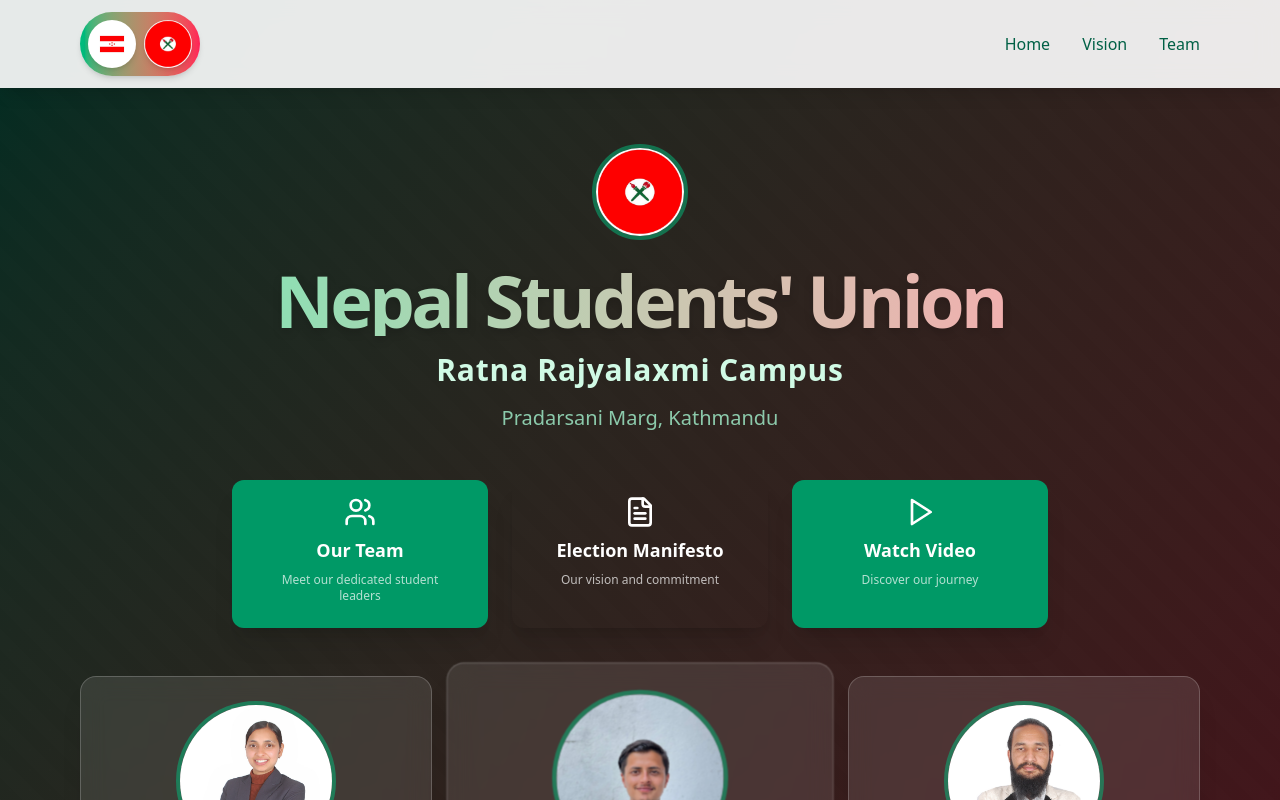
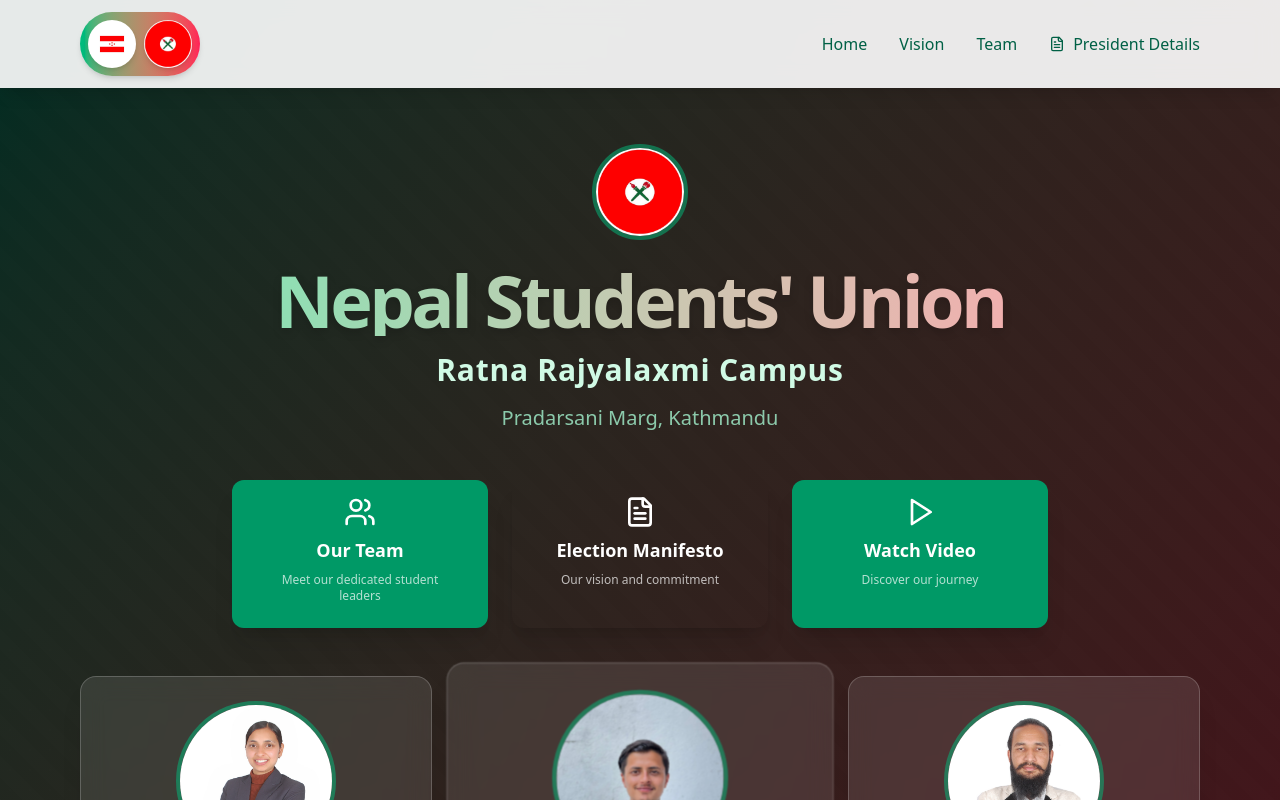
Before and after one commit to aviralale/nsu-manifesto-rr, a React (Vite) app: page /team in a window 1280 px wide. Shown: the top 800 px of the page. Built offline with nearby package versions, Linux system fonts and the light colour scheme.

Commit message:
add Instagram link to Footer and include CV download button in Header

```diff
--- a/src/components/Footer.tsx
+++ b/src/components/Footer.tsx
@@ -1,5 +1,5 @@
 import React from "react";
-import { Facebook, Phone } from "lucide-react";
+import { Facebook, Instagram, Phone } from "lucide-react";
 import { motion } from "framer-motion";
 
 const Footer: React.FC = () => {
@@ -7,6 +7,10 @@
     {
       icon: Facebook,
       href: "https://www.facebook.com/binod.joshi.79",
+    },
+    {
+      icon: Instagram,
+      href: "https://www.instagram.com/j.binod11",
     },
   ];
 
--- a/src/components/Header.tsx
+++ b/src/components/Header.tsx
@@ -1,9 +1,10 @@
 import React, { useState } from "react";
 import { Link } from "react-router-dom";
-import { Menu, X } from "lucide-react";
+import { Menu, X, FileText } from "lucide-react";
 import { motion, AnimatePresence } from "framer-motion";
 import NSULogo from "../assets/images/logo.jpeg";
 import CongressLogo from "../assets/images/COngressLogo.jpg";
+import PresidentCV from "../assets/pdfs/president-details.pdf"; // Add your PDF path
 
 const Header: React.FC = () => {
   const [isMenuOpen, setIsMenuOpen] = useState(false);
@@ -66,10 +67,36 @@
               </Link>
             </motion.div>
           ))}
+
+          {/* CV Download Button for Desktop */}
+          <motion.div whileHover={{ scale: 1.05 }} whileTap={{ scale: 0.95 }}>
+            <a
+              href={PresidentCV}
+              download
+              className="text-emerald-800 hover:text-rose-600
+               font-medium transition-colors flex items-center gap-2
+               relative after:content-[''] after:absolute after:bottom-[-4px]
+               after:left-0 after:w-0 after:h-0.5
+               after:bg-rose-600 after:transition-all
+               hover:after:w-full"
+            >
+              <FileText size={16} />
+              President Details
+            </a>
+          </motion.div>
         </nav>
 
         {/* Mobile Menu Toggle */}
-        <div className="md:hidden">
+        <div className="md:hidden flex items-center space-x-2">
+          {/* Mobile CV Download Button */}
+          <a
+            href={PresidentCV}
+            download
+            className="text-emerald-800 hover:text-rose-600"
+          >
+            <FileText size={20} />
+          </a>
+
           <motion.button
             onClick={() => setIsMenuOpen(!isMenuOpen)}
             whileTap={{ scale: 0.9 }}
@@ -101,6 +128,18 @@
                   {link.label}
                 </Link>
               ))}
+
+              {/* CV Download in Mobile Menu */}
+              <a
+                href={PresidentCV}
+                download
+                className="text-emerald-800 hover:text-rose-600
+                 font-medium transition-colors text-lg flex items-center gap-2"
+                onClick={() => setIsMenuOpen(false)}
+              >
+                <FileText size={20} />
+                President Details
+              </a>
             </nav>
           </motion.div>
         )}
```
Also changed, not shown: 1 other file (tests, documents, lock files or other folders). Lines whose indentation alone changed are shown as unchanged.
